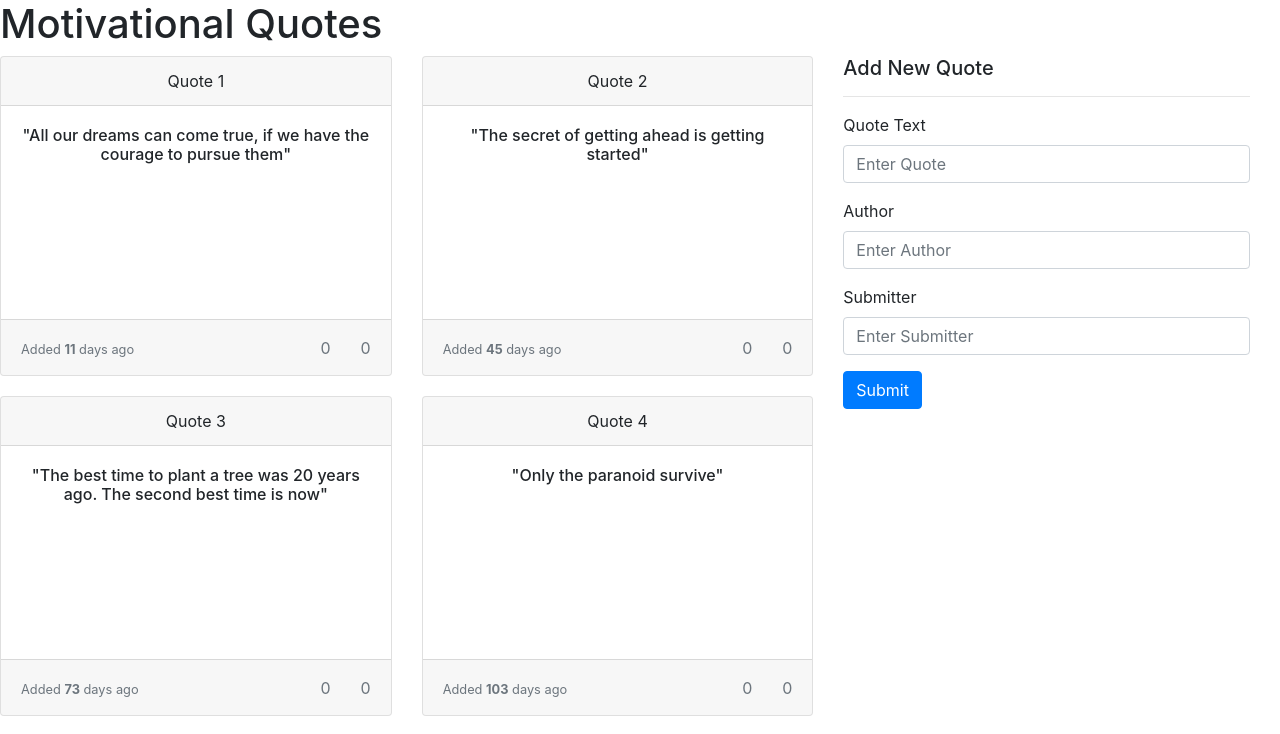
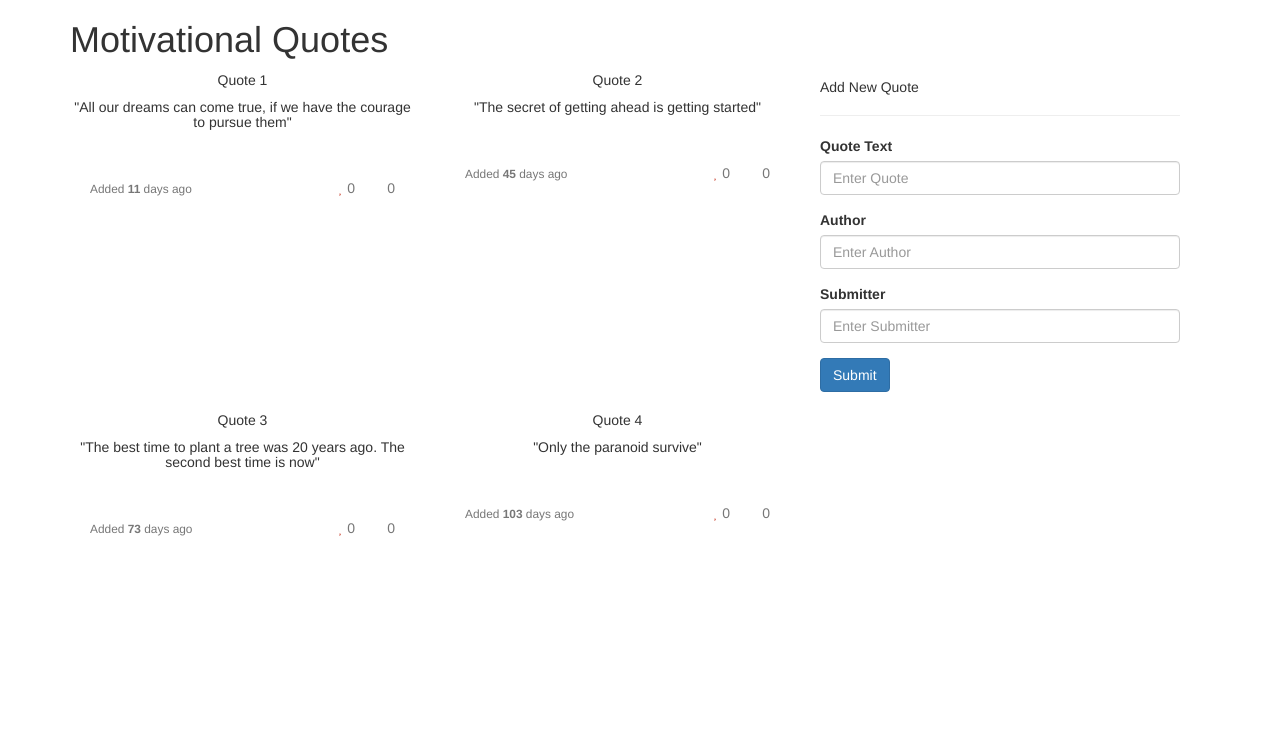
Before and after one commit to Washikokevv27/Dairy, an Angular app: page / in a window 1280 px wide. Shown: the top 734 px of the page. Built offline with nearby package versions, Linux system fonts and the light colour scheme.

Commit message:
added bootstrap

```diff
--- a/angular.json
+++ b/angular.json
@@ -26,7 +26,7 @@
             "styles": [
               "src/styles.css"
             ],
-            "scripts": []
+            "scripts": ["../node_modules/bootstrap/dist/js/bootstrap.min.js"]
           },
           "configurations": {
             "production": {
@@ -90,7 +90,7 @@
             "styles": [
               "src/styles.css"
             ],
-            "scripts": []
+            "scripts": ["../node_modules/bootstrap/dist/js/bootstrap.min.js"]
           }
         },
         "lint": {
--- a/package.json
+++ b/package.json
@@ -19,7 +19,8 @@
     "@angular/platform-browser": "~10.1.3",
     "@angular/platform-browser-dynamic": "~10.1.3",
     "@angular/router": "~10.1.3",
-    "bootstrap": "^4.5.2",
+    "bootstrap": "^3.3.7",
+    "font-awesome": "^4.7.0",
     "popper": "^1.0.1",
     "rxjs": "~6.6.0",
     "tslib": "^2.0.0",
--- a/src/app/quote/quote.component.html
+++ b/src/app/quote/quote.component.html
@@ -1,7 +1,8 @@
-<h1>Motivational Quotes</h1>
-<div class="row">
-  <div class="row col-md-8">
-    <div *ngFor="let quote of quotes; let i = index" class="col-md-6">
+<div class="container">
+  <h1>Motivational Quotes</h1>
+   <div class="row">
+    <div class="row col-md-8">
+     <div *ngFor="let quote of quotes; let i = index" class="col-md-6">
       <div class="card text-center">
         <div class="card-header">Quote {{ quote.id }}</div>
         <div class="card-body">
@@ -69,3 +70,4 @@
     <app-quote-form (createQuote)="addNewQuote($event)"></app-quote-form>
   </div>
 </div>
+</div>
--- a/src/styles.css
+++ b/src/styles.css
@@ -1 +1,2 @@
-@import "~bootstrap/dist/css/bootstrap.css"
+@import "~bootstrap/dist/css/bootstrap.min.css";
+@import "~font-awesome/css/font-awesome.css";
```
Also changed, not shown: 1 other file (tests, documents, lock files or other folders).
